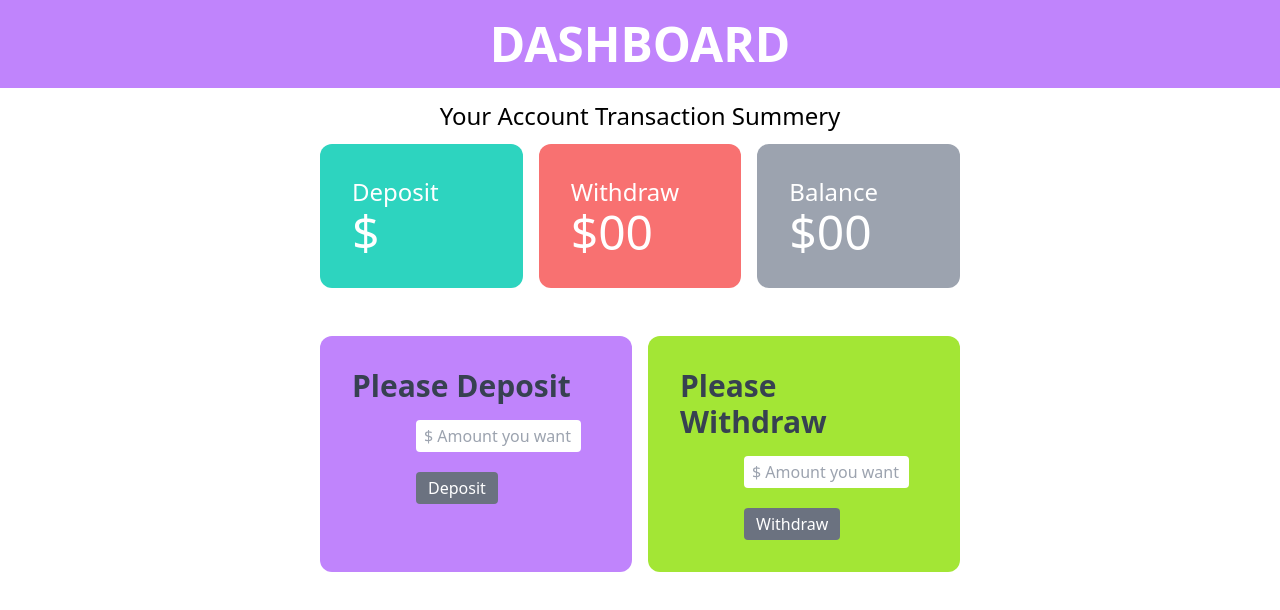
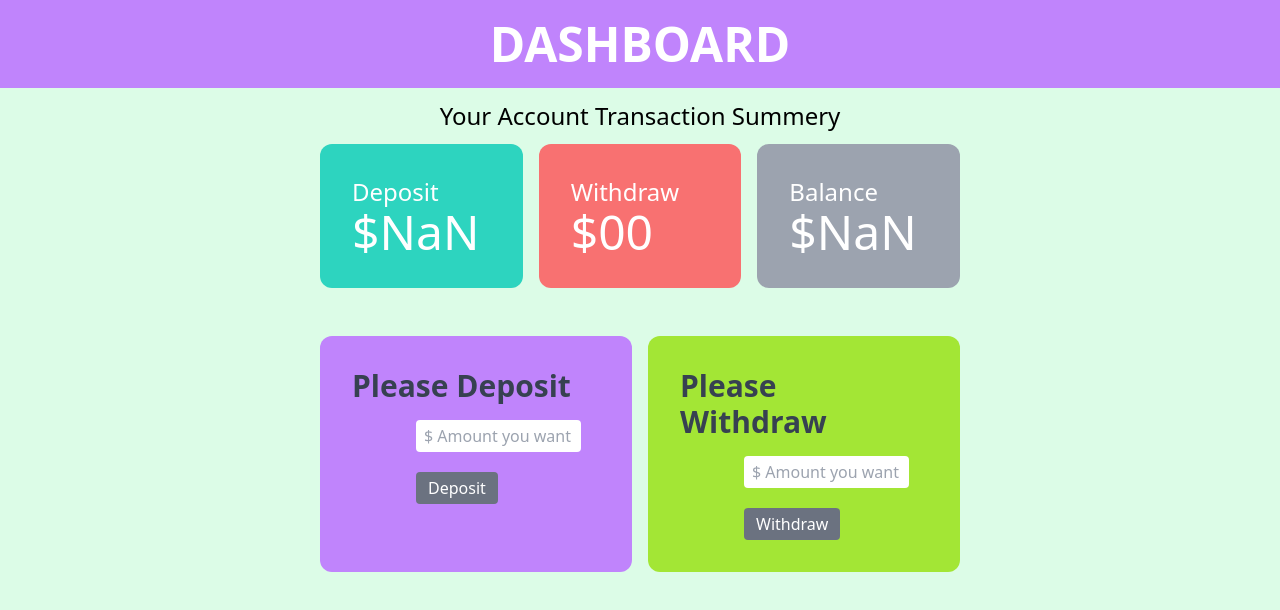
Before and after one commit to masumhossain-dev/bank-dashboard, a plain HTML site: page dashboard.html in a window 1280 px wide. Both pictures are taken after a click on the button "Deposit". Drawn offline with nearby package versions, Linux system fonts and the light colour scheme.

Commit message:
deposit sec and total balance sec make dynamic

```diff
--- a/dashboard.html
+++ b/dashboard.html
@@ -7,7 +7,7 @@
    <title>Dashboard</title>
    <script src="https://cdn.tailwindcss.com"></script>
 </head>
-<body>
+<body class="bg-green-100">
    <header class="bg-purple-400 p-5">
       <h1 class="text-center text-5xl font-bold text-white">DASHBOARD</span></h1>
    </header>
@@ -25,7 +25,7 @@
          </div>
          <div class="bg-gray-400 p-8 rounded-xl">
             <h4 class="text-2xl">Balance</h4>
-            <h1 class="text-5xl">$00</h1>
+            <h1 class="text-5xl">$<span id="total-balance">00</span></h1>
          </div>
       </div>
    </section>
--- a/js/deposit.js
+++ b/js/deposit.js
@@ -1,6 +1,20 @@
 document.getElementById('deposit-btn').addEventListener('click', function(){
-  let depositField = document.getElementById('deposit-field');
-  let depositValue = depositField.value;
+   let depositField = document.getElementById('deposit-field');
+   let depositOldValue = depositField.value;
+   let depositNewValue = parseFloat(depositOldValue);
 
-  let depositTotal = document.getElementById('deposit-total').innerText = depositValue;
+   let depositTotal = document.getElementById('deposit-total');
+   let depositTotalOld = depositTotal.innerText;
+   let depositTotalNew = parseFloat(depositTotalOld);
+
+   let currentDepositTotal = depositNewValue + depositTotalNew;
+   depositTotal.innerText = currentDepositTotal;
+   depositField.value = '';
+
+   let totalBalanceField = document.getElementById('total-balance');
+   let totalBalanceOld = totalBalanceField.innerText;
+   let totalBalanceNew = parseFloat(totalBalanceOld);
+
+   let currentTotalBalance = totalBalanceNew + depositNewValue;
+   totalBalanceField.innerText = currentTotalBalance;
 })
```
